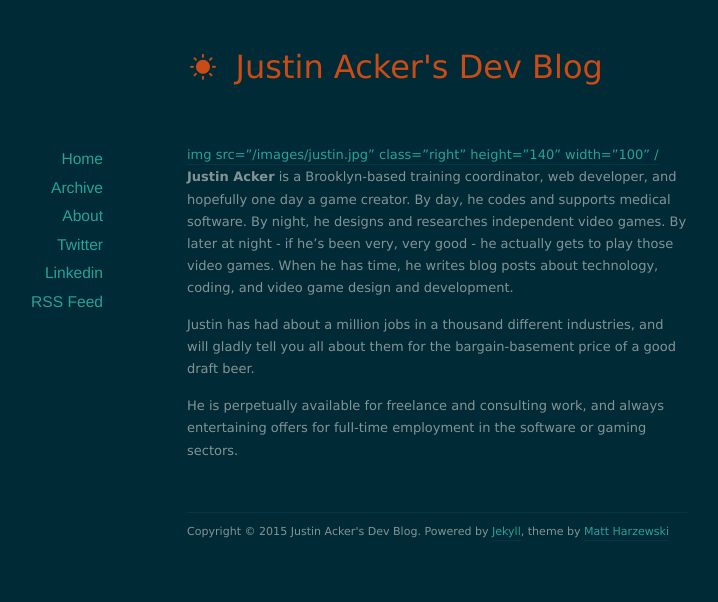
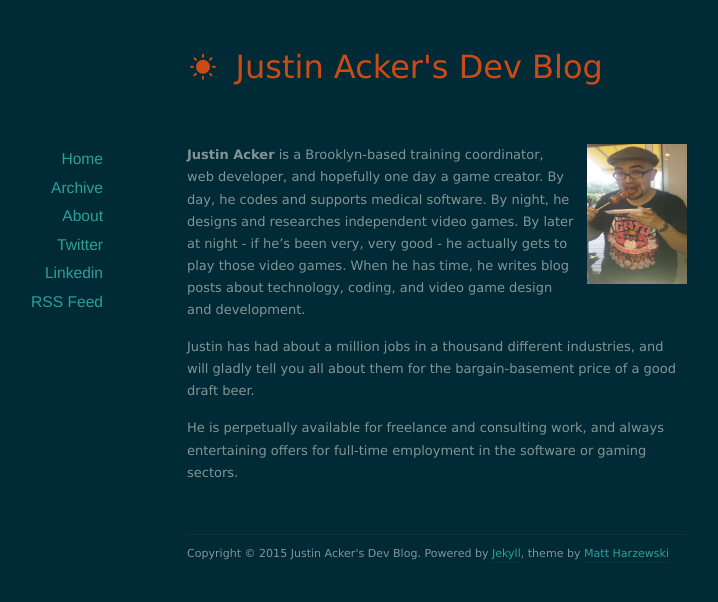
Before and after one commit to Atmajr/Atmajr.github.io, a Jekyll site: the page built from about/index.markdown, in a window 1280 px wide. Shown: the top 602 px of the page, without its empty margins (203-921 px from the left). Built offline with Jekyll 4.4.1, drawn with Linux system fonts in a browser that asks for light colours; nearby versions of some CDN libraries.

Commit message:
fix image formatting in about page

```diff
--- a/about/index.markdown
+++ b/about/index.markdown
@@ -3,8 +3,7 @@ layout: default
 title: About
 ...
 
-[img src="/images/justin.jpg" class="right" height="140" width="100" /](<img
-src="/images/justin.jpg" class="right" height="140" width="100" />) **Justin
+<img src="/images/justin.jpg" class="right" height="140" width="100"> **Justin
 Acker** is a Brooklyn-based training coordinator, web developer, and hopefully
 one day a game creator. By day, he codes and supports medical software. By
 night, he designs and researches independent video games. By later at night - if
```
